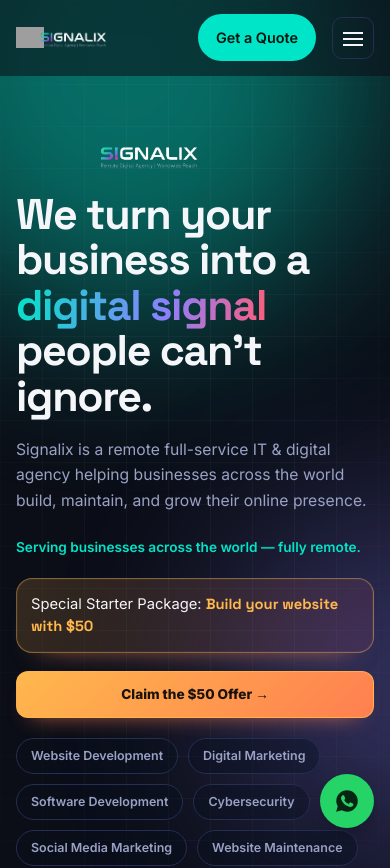
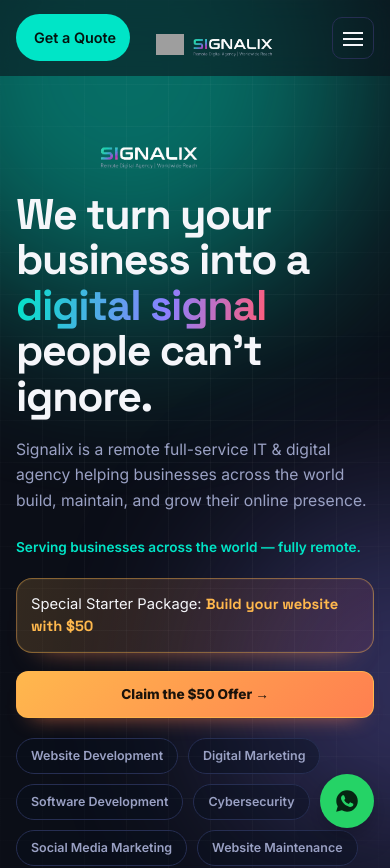
Before and after one commit to adnanasif12/signalix-web-portal, a Next.js app: page / in a window 390 px wide. Shown: the top 868 px of the page. Built offline with nearby package versions, Linux system fonts and the light colour scheme; no server answers; the database is empty; grey boxes are pictures that could not be loaded.

Commit message:
Polish mobile header and WhatsApp CTA

```diff
--- a/components/CTA/CTA.jsx
+++ b/components/CTA/CTA.jsx
@@ -17,7 +17,7 @@
               Email Us →
             </a>
             <a
-              href="https://wa.me/8801636028679?text=Hi%20Signalix%2C%20I%27m%20interested%20in%20your%20services"
+              href="https://wa.me/8801929829031?text=Hi%20Signalix%2C%20I%27m%20interested%20in%20your%20services"
               target="_blank"
               rel="noopener noreferrer"
               className="btn btn-ghost"
--- a/components/CTA/CTA.module.css
+++ b/components/CTA/CTA.module.css
@@ -40,10 +40,15 @@
 
 @media (max-width: 640px) {
   .ctaCard {
-    padding: 44px 24px;
+    padding: 44px 16px;
+  }
+
+  .ctaCard h2 {
+    font-size: 2rem;
+    line-height: 1.12;
   }
 
   .ctaBtns .btn {
-    padding: 13px 24px;
+    padding: 13px 20px;
   }
 }
--- a/components/FloatingWhatsApp/FloatingWhatsApp.jsx
+++ b/components/FloatingWhatsApp/FloatingWhatsApp.jsx
@@ -3,7 +3,7 @@
 export default function FloatingWhatsApp() {
   return (
     <a
-      href="https://wa.me/8801636028679?text=Hi%20Signalix%2C%20I%27d%20like%20to%20discuss%20a%20project"
+      href="https://wa.me/8801929829031?text=Hi%20Signalix%2C%20I%27d%20like%20to%20discuss%20a%20project"
       target="_blank"
       rel="noopener noreferrer"
       className={styles.fab}
--- a/components/FloatingWhatsApp/FloatingWhatsApp.module.css
+++ b/components/FloatingWhatsApp/FloatingWhatsApp.module.css
@@ -11,7 +11,32 @@
   padding: 14px;
   border-radius: 100px;
   box-shadow: 0 10px 30px -8px rgba(0, 0, 0, 0.5);
+  animation: whatsappAttention 6s ease-in-out infinite;
   transition: transform 0.25s ease, box-shadow 0.25s ease, padding 0.25s ease;
+}
+
+@keyframes whatsappAttention {
+  0%,
+  72%,
+  100% {
+    transform: translateY(0) scale(1);
+    box-shadow: 0 10px 30px -8px rgba(0, 0, 0, 0.5);
+  }
+
+  76% {
+    transform: translateY(-4px) scale(1.08);
+    box-shadow: 0 14px 34px -8px rgba(37, 211, 102, 0.8);
+  }
+
+  80% {
+    transform: translateY(0) scale(1);
+    box-shadow: 0 10px 30px -8px rgba(0, 0, 0, 0.5);
+  }
+
+  84% {
+    transform: translateY(-3px) scale(1.05);
+    box-shadow: 0 13px 32px -8px rgba(37, 211, 102, 0.7);
+  }
 }
 
 .fab:hover {
--- a/components/Footer/Footer.jsx
+++ b/components/Footer/Footer.jsx
@@ -40,14 +40,19 @@
           <div className={styles.footerCol}>
             <h5>Get in Touch</h5>
             <a href="mailto:hello@signalix.agency">hello@signalix.agency</a>
-            <a href="tel:+8801636028679">+880 1636-028679</a>
+            <a href="tel:+8801929829031">+880 1929-829031</a>
           </div>
         </div>
 
         <div className={styles.footerBottom}>
           <span>© 2026 Signalix. All rights reserved.</span>
           <div className={styles.socials}>
-            <a href="#" aria-label="Facebook">
+            <a
+              href="https://www.facebook.com/profile.php?id=61594374717613"
+              target="_blank"
+              rel="noopener noreferrer"
+              aria-label="Facebook"
+            >
               <svg viewBox="0 0 24 24" fill="none" strokeWidth="1.8">
                 <path d="M18 2h-3a5 5 0 00-5 5v3H7v4h3v8h4v-8h3l1-4h-4V7a1 1 0 011-1h3z" />
               </svg>
--- a/components/Header/Header.module.css
+++ b/components/Header/Header.module.css
@@ -57,9 +57,6 @@
   0%,
   100% {
     opacity: 1;
-  }
-  50% {
-    opacity: 0.35;
   }
 }
 
@@ -122,6 +119,9 @@
 
 @media (max-width: 640px) {
   .nav {
+    display: grid;
+    grid-template-columns: repeat(3, minmax(0, 1fr));
+    gap: 8px;
     padding: 14px 16px;
     position: relative;
   }
@@ -142,6 +142,33 @@
 
   .logo img:last-child {
     margin-left: -62px;
+  }
+
+  .logo {
+    min-width: 0;
+    overflow: hidden;
+  }
+
+  .logo {
+    width: 100%;
+    position: absolute;
+    left: 50%;
+    top: 50%;
+    transform: translate(calc(-50% + 18px), -50%);
+  }
+
+  .navCta {
+    width: auto;
+  }
+
+  .logo {
+    grid-column: 2;
+    grid-row: 1;
+    justify-self: auto;
+  }
+
+  .navCta {
+    display: contents;
   }
 
   .navLinks {
@@ -174,10 +201,18 @@
   }
 
   .navQuote {
-    display: none;
+    display: inline-flex;
+    grid-column: 1;
+    grid-row: 1;
+    justify-self: start;
+    padding: 11px 14px;
+    font-size: 0.78rem;
   }
 
   .menuToggle {
     display: block;
+    grid-column: 3;
+    grid-row: 1;
+    justify-self: end;
   }
 }
--- a/components/QuoteForm/QuoteForm.module.css
+++ b/components/QuoteForm/QuoteForm.module.css
@@ -130,6 +130,8 @@
     grid-template-columns: 1fr;
   }
   .form {
+    width: 100%;
+    max-width: 100%;
     padding: 22px;
     margin-top: 28px;
     border-radius: 14px;
--- a/styles/globals.css
+++ b/styles/globals.css
@@ -25,6 +25,7 @@
 
 html {
   scroll-behavior: smooth;
+  overflow-x: hidden;
 }
 
 body {
@@ -33,6 +34,12 @@
   font-family: var(--body);
   overflow-x: hidden;
   line-height: 1.6;
+}
+
+main,
+section,
+.container {
+  min-width: 0;
 }
 
 a {
```
